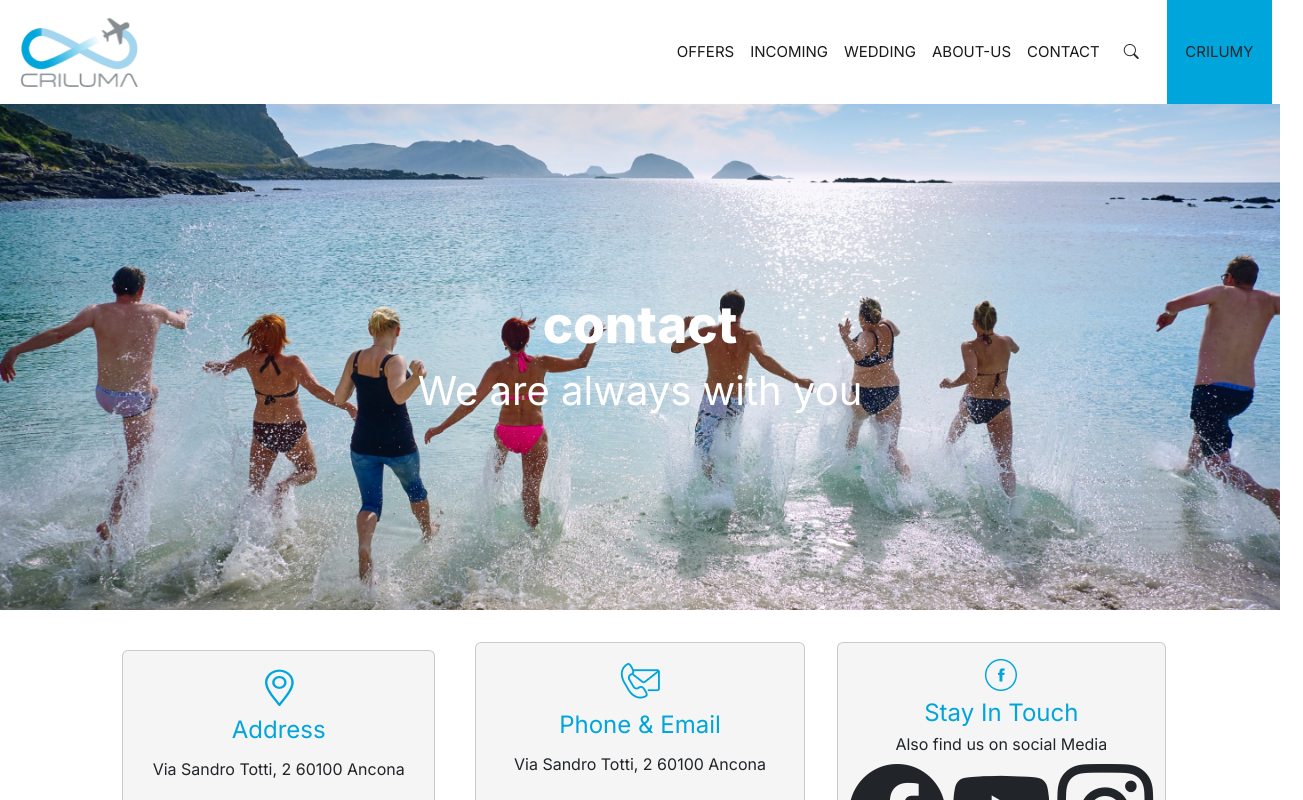
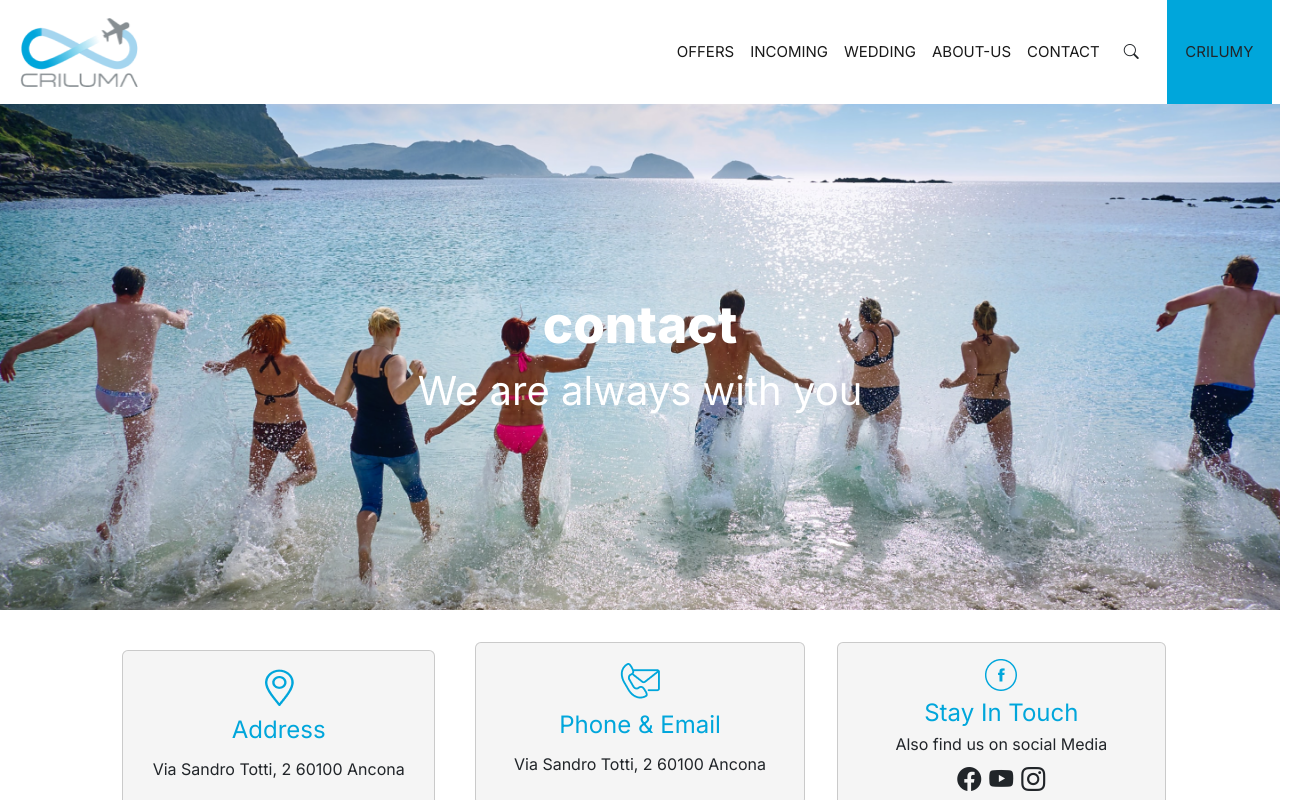
Before and after one commit to lalitgour555/criluma, a React (Create React App) app: page /contact in a window 1280 px wide. Shown: the top 800 px of the page, 1303 px wide, since content can reach past the window. Built offline with nearby package versions, Linux system fonts and the light colour scheme.

Commit message:
contact update

```diff
--- a/src/App.css
+++ b/src/App.css
@@ -354,5 +354,5 @@ padding: 1rem;
 }
 }
 .fonSioc{
-  font-size: 12vh;
+  font-size: 3vh;
 }
```
